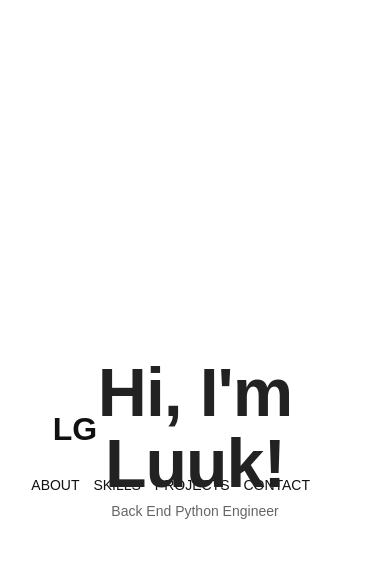
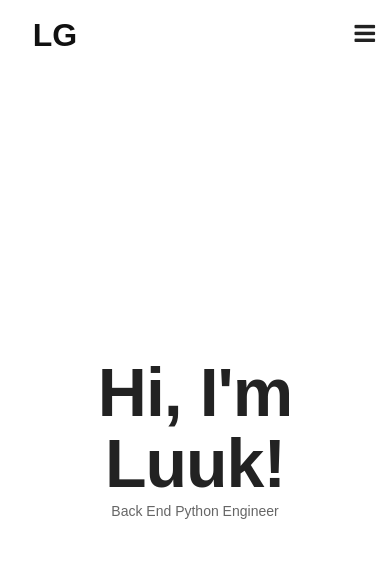
Before and after one commit to LuuckyG/PortfolioWebsite, a Jekyll site: the page built from index.html, in a window 390 px wide. Shown: the top 579 px of the page. Built offline with Jekyll 4.4.1, drawn with Linux system fonts in a browser that asks for light colours; nearby versions of some CDN libraries; some web fonts are replaced.

Commit message:
Added responsive effect. Added mobile navbar incl sidenav

```diff
--- a/_includes/footer.html
+++ b/_includes/footer.html
@@ -1,11 +1,7 @@
 <footer id=#footer>
 
     <div class="footer-wrapper">
-        <div class="logo logo-white"><a href="{{ site.data.settings.url }}">{{ site.data.settings.logo }}</a></div>
-
-        {% for item in site.data.settings.menu %}
-            <a class="nav-item" href="#{{ item.link }}" {% if page.url == item.link %}class="current"{% endif %}>{{ item.name }}</a>
-        {% endfor %}
+        <!-- <div class="logo logo-white"><a href="{{ site.data.settings.url }}">{{ site.data.settings.logo }}</a></div> -->
 
         <p id="copyright"><small>Copyright <i class="fa fa-copyright"></i> {{ site.data.settings.name }} {{ site.time | date: '%Y' }}</small></p >
 
@@ -25,7 +21,7 @@
     </div>
 
     <div class="footer-up">
-        <a href="#about" class="fa fa-chevron-circle-up"></a>
+        <a href="#" class="fa fa-chevron-circle-up"></a>
     </div>
 
 </footer>
--- a/_includes/header.html
+++ b/_includes/header.html
@@ -1,11 +1,31 @@
 <header id=#header>
-    <div class="logo"><a href="{{ site.data.settings.url }}">{{ site.data.settings.logo }}</a></div>
 
-    <nav>
-        {% for item in site.data.settings.menu %}
-            <a href="{{ item.link }}" {% if page.url == item.link %}class="current"{% endif %}>{{ item.name }}</a>
-        {% endfor %}
-    </nav>
+    <div class="top-page" id="top-page">
+       <div class="logo" id="logo-top"><a href="{{ site.data.settings.url }}">{{ site.data.settings.logo }}</a></div>
+
+        <nav id="navbar">
+            {% for item in site.data.settings.menu %}
+                <a class="nav-links" href="{{ item.link }}" {% if page.url == item.link %}class="current"{% endif %}>{{ item.name }}</a>
+            {% endfor %}
+        </nav>
+
+        <div class="navbar-mobile" id="navbar-mobile">
+            <a id="mobile-menu" href="javascript:void(0);" class="icon" onclick="openmobileNavbar()">
+                <i class="fa fa-navicon"></i>
+            </a>
+
+            <a id="mobile-menu-close" href="javascript:void(0);" class="icon" onclick="closemobileNavbar()">
+                <i class="fa fa-close"></i>
+            </a>
+
+            <div class="mobile-links" id="mobile-links">
+                {% for item in site.data.settings.menu %}
+                    <a class="nav-links" href="{{ item.link }}" {% if page.url == item.link %}class="current"{% endif %}>{{ item.name }}</a>
+                {% endfor %}
+            </div>
+        </div>
+
+    </div>
 
     <div class="header-title">
         <h1><span>{{ site.data.settings.title }}</span></h1>
--- a/assets/css/4-sections/_contact.sass
+++ b/assets/css/4-sections/_contact.sass
@@ -20,3 +20,11 @@
     p
         margin: auto
         padding-bottom: 30px
+
+@media screen and ( max-width: 900px)
+    .contact-info-wrapper
+        width: 80%
+
+@media screen and ( max-width: 600px)
+    .contact-info-wrapper
+        width: 100%
--- a/assets/css/4-sections/_footer.sass
+++ b/assets/css/4-sections/_footer.sass
@@ -1,7 +1,7 @@
 footer
     background-color: #222
     color: white
-    padding: 20px 20px 0 20px
+    padding: 10px 20px
     display: flex
     flex-wrap: wrap
     justify-content: space-between
@@ -9,29 +9,19 @@ footer
 .footer-wrapper
     order: 1
     text-align: left
-    margin: 10px
+    margin: 0 10px 10px 10px
+    display: flex
+    align-items: center
 
     .logo
         height: 50px
         width: 50px
         display: flex
-        float: left
         margin: 0 30px
         align-items: center
 
-    .nav-item
-        display: inline-block
-        text-decoration: none
-        color: white
-        margin-right: 10px
-
-        &:last-child
-            margin-right: 0
-
-    a, #copyright
-            text-transform: uppercase
-
     #copyright
+        text-transform: uppercase
         text-align: left
 
 .socials
@@ -82,17 +72,7 @@ footer
         .footer-wrapper
             margin: 0
             padding: 0
-
-            .nav-item
-                display: none
-
-            .logo
-                margin: 0 0 10px 0
-
-            #copyright
-                float: right
-                text-align: right
-                padding-top: 10px
+            justify-content: center
 
     .socials
         margin: 0
--- a/assets/css/4-sections/_header.sass
+++ b/assets/css/4-sections/_header.sass
@@ -7,22 +7,31 @@ header
         height: 50px
         width: 50px
         float: left
-        padding-left: 20px
-        margin: 10px 0 0 30px
+        padding: 10px 0 0 30px
 
         path
         fill: rgba(0,0,0,0.4)
 
+    .navbar-mobile
+        display: none
+
+        .mobile-links
+            display: none
+
     nav
         float: right
-        margin: 20px 70px 10px 10px
+        padding: 20px 70px 10px 10px
 
-        a
-            display: inline-block
-            text-transform: uppercase
-            text-decoration: none
-            color: #111111
-            margin-right: 10px
+    .nav-links
+        display: inline-block
+        text-transform: uppercase
+        text-decoration: none
+        color: #111111
+        margin-right: 10px
+
+        &:hover,
+        &:focus
+            color: lighten(#0074D9, 20%)
 
 .header-title
     position: absolute
@@ -44,3 +53,70 @@ header
 
     a
         color: #222
+
+
+@media screen and ( max-width:  992px)
+    header
+        nav
+            padding: 20px
+
+
+@media screen and ( max-width:  600px)
+    #mobile-menu
+        padding: 15px
+
+    #mobile-menu-close
+        display: none
+        padding: 5px 15px
+
+    header
+        position: relative
+
+        nav
+            display: none
+
+        .navbar-mobile
+            display: flex
+            flex-direction: row
+            visibility: visible
+            float: right
+            position: fixed
+            top: 0
+            right: 0
+            height: 100vh
+            font-size: 24px
+            text-align: right
+            color: #222
+
+            a.icon
+                z-index: 10
+                color: #222
+                position: absolute
+                right: 0
+                top: 0
+
+                &:hover,
+                    color: lighten(#0074D9, 20%)
+
+            .mobile-links
+                display: none
+                font-size: 14px
+                text-align: center
+                background-color: $white
+                width: 100%
+                position: relative
+                right: 0
+                top: 0
+                padding: 80px 30px 30px 30px
+                margin: 0
+                border: 1px solid #222
+
+                .nav-links
+                    width: 100%
+                    margin: 0
+                    position: relative
+                    display: block
+
+                    &:hover,
+                    &:focus
+                        color: lighten(#0074D9, 20%)
```
